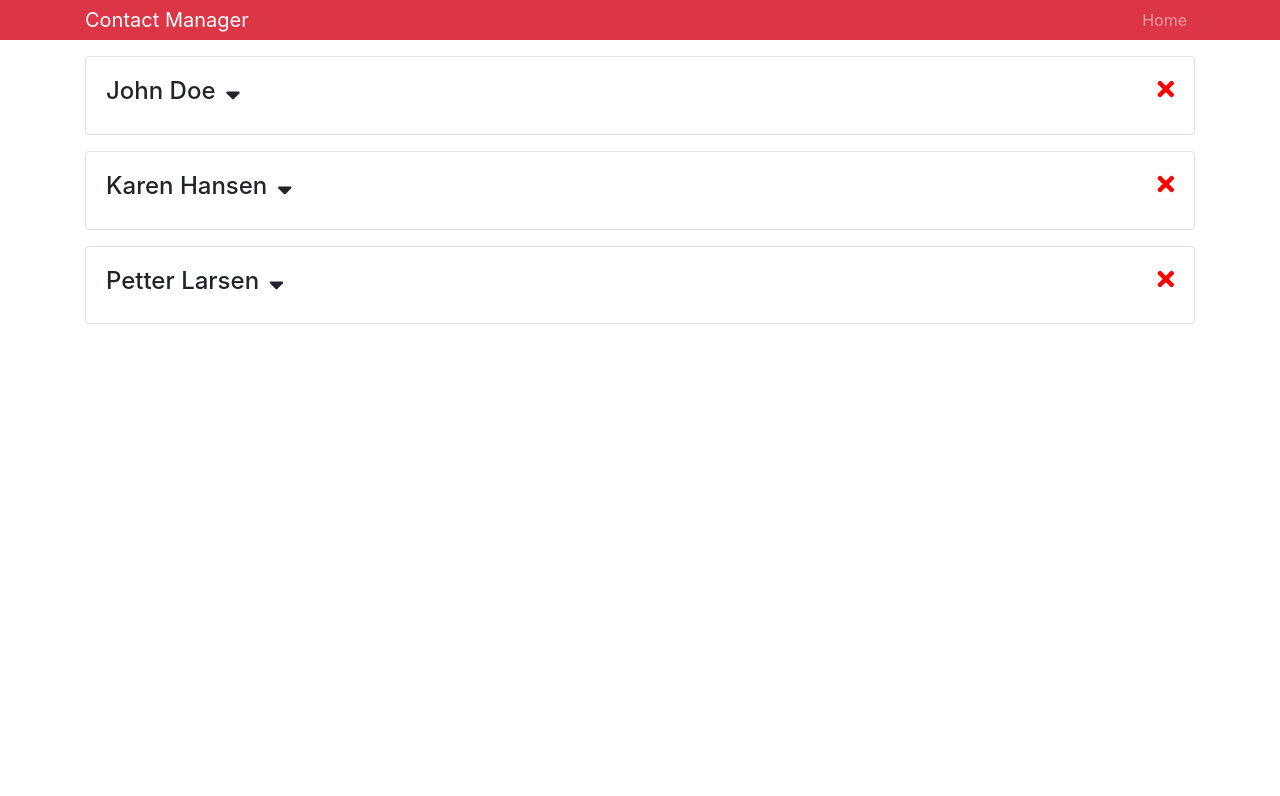
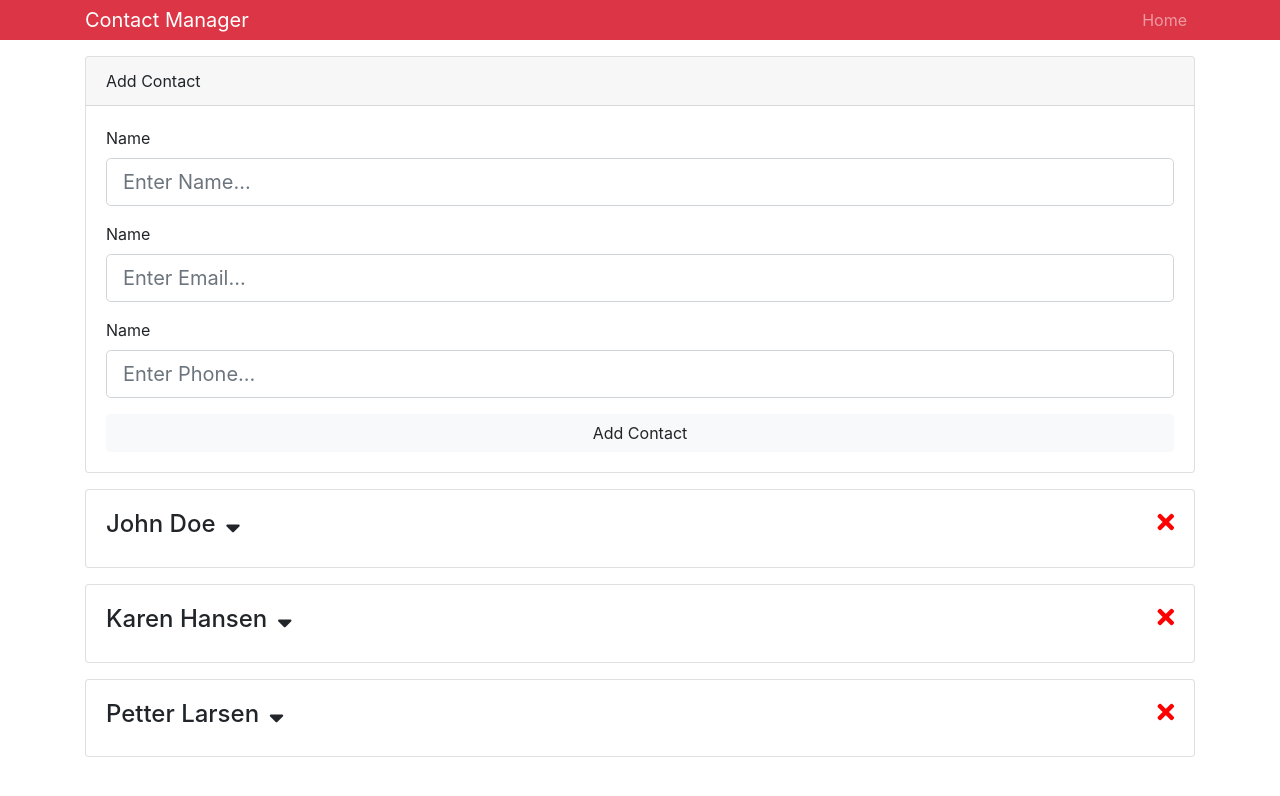
Before and after one commit to msagerup/Contact-Manager, a React (Create React App) app in the folder contactmanager/: page / in a window 1280 px wide. Shown: the top 796 px of the page. Built offline with nearby package versions, Linux system fonts and the light colour scheme.

Commit message:
working on form

```diff
--- a/contactmanager/src/App.js
+++ b/contactmanager/src/App.js
@@ -1,18 +1,24 @@
 import React, { Component } from 'react';
 import 'bootstrap/dist/css/bootstrap.min.css';
-import Contacts from './Components/Contacts';
-import Header from './Components/Header';
+import Contacts from './Components/contacts/Contacts';
+import Header from './Components/layout/Header';
+import AddContact from './Components/contacts/AddContact';
 import './App.css';
+
+import { Provider } from './Context';
 
 class App extends Component {
   render() {
     return (
-      <div className="App">
-        <Header branding="Contact Manager" />
-        <div className="container">
-          <Contacts />
+      <Provider>
+        <div className="App">
+          <Header branding="Contact Manager" />
+          <div className="container">
+            <AddContact />
+            <Contacts />
+          </div>
         </div>
-      </div>
+      </Provider>
     );
   }
 }
--- a/contactmanager/src/Components/Contact.js
+++ /dev/null
@@ -1,47 +0,0 @@
-import React, { Component } from 'react';
-
-class Contact extends Component {
-  state = {
-    showContactInfo: false
-  };
-
-  onShowClick = e => {
-    this.setState({
-      showContactInfo: !this.state.showContactInfo
-    });
-  };
-
-  onDeleteClick = () => {
-    this.props.deleteClickHandler();
-  };
-
-  render() {
-    const { name, email, phone } = this.props.contact;
-    const { showContactInfo } = this.state;
-    return (
-      <div className="card card-body mb-3">
-        <h4>
-          {name}
-          <i
-            onClick={this.onShowClick}
-            className="fas fa-sort-down"
-            style={{ cursor: 'pointer', marginLeft: '10px' }}
-          />
-          <i
-            className="fas fa-times"
-            style={{ cursor: 'pointer', float: 'right', color: 'red' }}
-            onClick={this.onDeleteClick}
-          />
-        </h4>
-        {showContactInfo ? (
-          <ul className="list-group">
-            <li className="list-group-item">Email: {email}</li>
-            <li className="list-group-item">Phone: {phone}</li>
-          </ul>
-        ) : null}
-      </div>
-    );
-  }
-}
-
-export default Contact;
--- a/contactmanager/src/Components/Contacts.js
+++ /dev/null
@@ -1,52 +0,0 @@
-import React, { Component } from 'react';
-import Contact from './Contact';
-
-class Contacts extends Component {
-  state = {
-    contacts: [
-      {
-        id: 1,
-        name: 'John Doe',
-        email: 'john@email.com',
-        phone: '555-558-8414'
-      },
-      {
-        id: 2,
-        name: 'Karen Hansen',
-        email: 'karen@email.com',
-        phone: '548-111-2222'
-      },
-      {
-        id: 3,
-        name: 'Petter Larsen',
-        email: 'petter@email.com',
-        phone: '544-1111-0011'
-      }
-    ]
-  };
-
-  deleteContact = id => {
-    const { contacts } = this.state;
-    const newContacts = contacts.filter(contact => contact.id !== id);
-    this.setState({
-      contacts: newContacts
-    });
-  };
-
-  render() {
-    const { contacts } = this.state;
-    return (
-      <React.Fragment>
-        {contacts.map(contact => (
-          <Contact
-            key={contact.id}
-            contact={contact}
-            deleteClickHandler={this.deleteContact.bind(this, contact.id)}
-          />
-        ))}
-      </React.Fragment>
-    );
-  }
-}
-
-export default Contacts;
--- /dev/null
+++ b/contactmanager/src/Components/contacts/AddContact.js
@@ -0,0 +1,64 @@
+import React, { Component } from 'react';
+
+class AddContact extends Component {
+  state = {
+    name: '',
+    email: '',
+    phone: ''
+  };
+
+  nameRef = React.createRef();
+  emailRef = React.createRef();
+  phone = React.createRef();
+
+  render() {
+    const { name, email, phone } = this.state;
+    return (
+      <div className="card mb-3">
+        <div className="card-header">Add Contact</div>
+        <div className="card-body">
+          <form>
+            <div className="form-group">
+              <label htmlFor="name">Name</label>
+              <input
+                type="text"
+                name="name"
+                className="form-control form-control-lg"
+                placeholder="Enter Name..."
+                value={name}
+                ref={this.nameRef}
+              />
+            </div>
+            <div className="form-group">
+              <label htmlFor="email">Name</label>
+              <input
+                type="email"
+                name="email"
+                className="form-control form-control-lg"
+                placeholder="Enter Email..."
+                value={email}
+              />
+            </div>
+            <div className="form-group">
+              <label htmlFor="phone">Name</label>
+              <input
+                type="text"
+                name="phone"
+                className="form-control form-control-lg"
+                placeholder="Enter Phone..."
+                value={phone}
+              />
+            </div>
+            <input
+              type="submit"
+              value="Add Contact"
+              className="btn btn-light btn-block"
+            />
+          </form>
+        </div>
+      </div>
+    );
+  }
+}
+
+export default AddContact;
--- /dev/null
+++ b/contactmanager/src/Components/contacts/Contact.js
@@ -0,0 +1,56 @@
+import React, { Component } from 'react';
+
+import { Consumer } from '../../Context';
+
+class Contact extends Component {
+  state = {
+    showContactInfo: false
+  };
+
+  onShowClick = e => {
+    this.setState({
+      showContactInfo: !this.state.showContactInfo
+    });
+  };
+
+  onDeleteClick = (id, dispatch) => {
+    dispatch({ type: 'DELETE_CONTACT', payload: id });
+  };
+
+  render() {
+    const { id, name, email, phone } = this.props.contact;
+    const { showContactInfo } = this.state;
+    return (
+      <Consumer>
+        {value => {
+          const { dispatch } = value;
+          return (
+            <div className="card card-body mb-3">
+              <h4>
+                {name}
+                <i
+                  onClick={this.onShowClick}
+                  className="fas fa-sort-down"
+                  style={{ cursor: 'pointer', marginLeft: '10px' }}
+                />
+                <i
+                  className="fas fa-times"
+                  style={{ cursor: 'pointer', float: 'right', color: 'red' }}
+                  onClick={this.onDeleteClick.bind(this, id, dispatch)}
+                />
+              </h4>
+              {showContactInfo ? (
+                <ul className="list-group">
+                  <li className="list-group-item">Email: {email}</li>
+                  <li className="list-group-item">Phone: {phone}</li>
+                </ul>
+              ) : null}
+            </div>
+          );
+        }}
+      </Consumer>
+    );
+  }
+}
+
+export default Contact;
--- /dev/null
+++ b/contactmanager/src/Components/contacts/Contacts.js
@@ -0,0 +1,24 @@
+import React, { Component } from 'react';
+import Contact from './Contact';
+import { Consumer } from '../../Context';
+
+class Contacts extends Component {
+  render() {
+    return (
+      <Consumer>
+        {value => {
+          const { contacts } = value;
+          return (
+            <React.Fragment>
+              {contacts.map(contact => (
+                <Contact key={contact.id} contact={contact} />
+              ))}
+            </React.Fragment>
+          );
+        }}
+      </Consumer>
+    );
+  }
+}
+
+export default Contacts;
--- /dev/null
+++ b/contactmanager/src/Context.js
@@ -0,0 +1,53 @@
+import React, { Component } from 'react';
+
+const Context = React.createContext();
+const reducer = (state, action) => {
+  switch (action.type) {
+    case 'DELETE_CONTACT':
+      return {
+        ...state,
+        contacts: state.contacts.filter(
+          contact => contact.id !== action.payload
+        )
+      };
+    default:
+      return state;
+  }
+};
+
+export class Provider extends Component {
+  state = {
+    contacts: [
+      {
+        id: 1,
+        name: 'John Doe',
+        email: 'john@email.com',
+        phone: '555-558-8414'
+      },
+      {
+        id: 2,
+        name: 'Karen Hansen',
+        email: 'karen@email.com',
+        phone: '548-111-2222'
+      },
+      {
+        id: 3,
+        name: 'Petter Larsen',
+        email: 'petter@email.com',
+        phone: '544-1111-0011'
+      }
+    ],
+    dispatch: action => {
+      this.setState(state => reducer(state, action));
+    }
+  };
+  render() {
+    return (
+      <Context.Provider value={this.state}>
+        {this.props.children}
+      </Context.Provider>
+    );
+  }
+}
+
+export const Consumer = Context.Consumer;
```
Also changed, not shown: contactmanager/src/Components/layout/Header.js (renamed from contactmanager/src/Components/Header.js).
